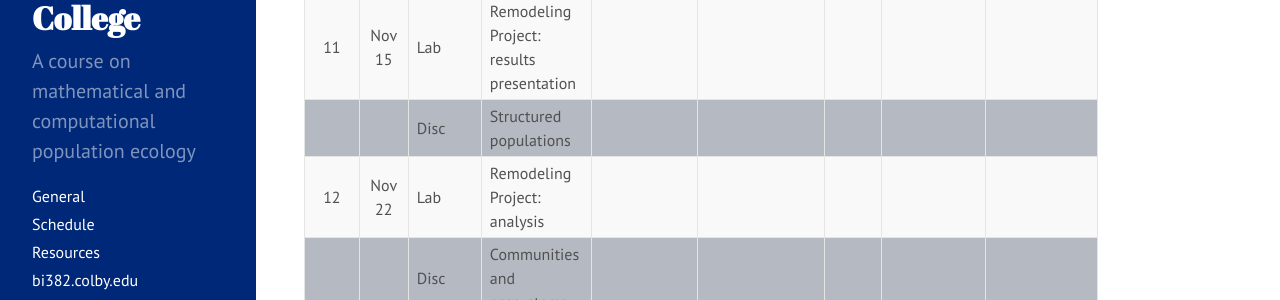
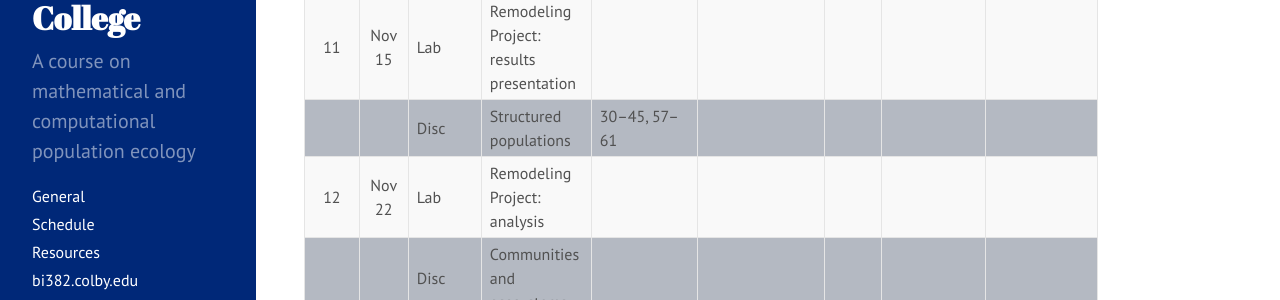
Before and after one commit to ColbyEcology/colbyecology.github.io, a Jekyll site: the page built from Schedule.md, in a window 1280 px wide and 900 px high, scrolled down 2019 px. Shown: the part 154-454 px from the top of the window. Built offline with Jekyll 4.4.1, drawn with Linux system fonts in a browser that asks for light colours.

Commit message:
readings for ch. 2

```diff
--- a/Schedule.md
+++ b/Schedule.md
@@ -50,7 +50,7 @@ title: "Schedule"
 | 10   | Nov 08 |   Lab   | Rosenzweig-MacArthur & 2D bifurcation diagrams                          |                                                                                                                                                                                                                                                                                                           |                                                                                                                                                        |                                                                                         | [Lab Report 6, .Rmd](../Assignments/LabReports/Lab_06_RMM.Rmd), [.html](../Assignments/LabReports/Lab_06_RMM.html)                                                     | [Rosenzwiegh-MacArthur nullclines](../Misc/RosenMacArthurIsoclines.pdf) |
 |      |        |  Disc   | Predator-prey, pt. II                                                   |                                                                                                                                                                                                                                                                                                           |                                                                                                                                                        | [Ch. 6](../Assignments/LectureProblemSets/Ch06_ProblemNotes.html)                       | 6:3–4, 6–10, 12–13                                                                                                                                                     |                                                                         |
 | 11   | Nov 15 |   Lab   | Remodeling Project: results presentation                                |                                                                                                                                                                                                                                                                                                           |                                                                                                                                                        |                                                                                         |                                                                                                                                                                        |                                                                         |
-|      |        |  Disc   | Structured populations                                                  |                                                                                                                                                                                                                                                                                                           |                                                                                                                                                        |                                                                                         |                                                                                                                                                                        |                                                                         |
+|      |        |  Disc   | Structured populations                                                  | 30–45, 57–61                                                                                                                                                                                                                                                                                              |                                                                                                                                                        |                                                                                         |                                                                                                                                                                        |                                                                         |
 | 12   | Nov 22 |   Lab   | Remodeling Project: analysis                                            |                                                                                                                                                                                                                                                                                                           |                                                                                                                                                        |                                                                                         |                                                                                                                                                                        |                                                                         |
 |      |        |  Disc   | Communities and ecosystems                                              |                                                                                                                                                                                                                                                                                                           |                                                                                                                                                        |                                                                                         |                                                                                                                                                                        |                                                                         |
 | 13   | Nov 29 |   Lab   | Remodeling Project: analysis                                            |                                                                                                                                                                                                                                                                                                           |                                                                                                                                                        |                                                                                         |                                                                                                                                                                        |                                                                         |
```
